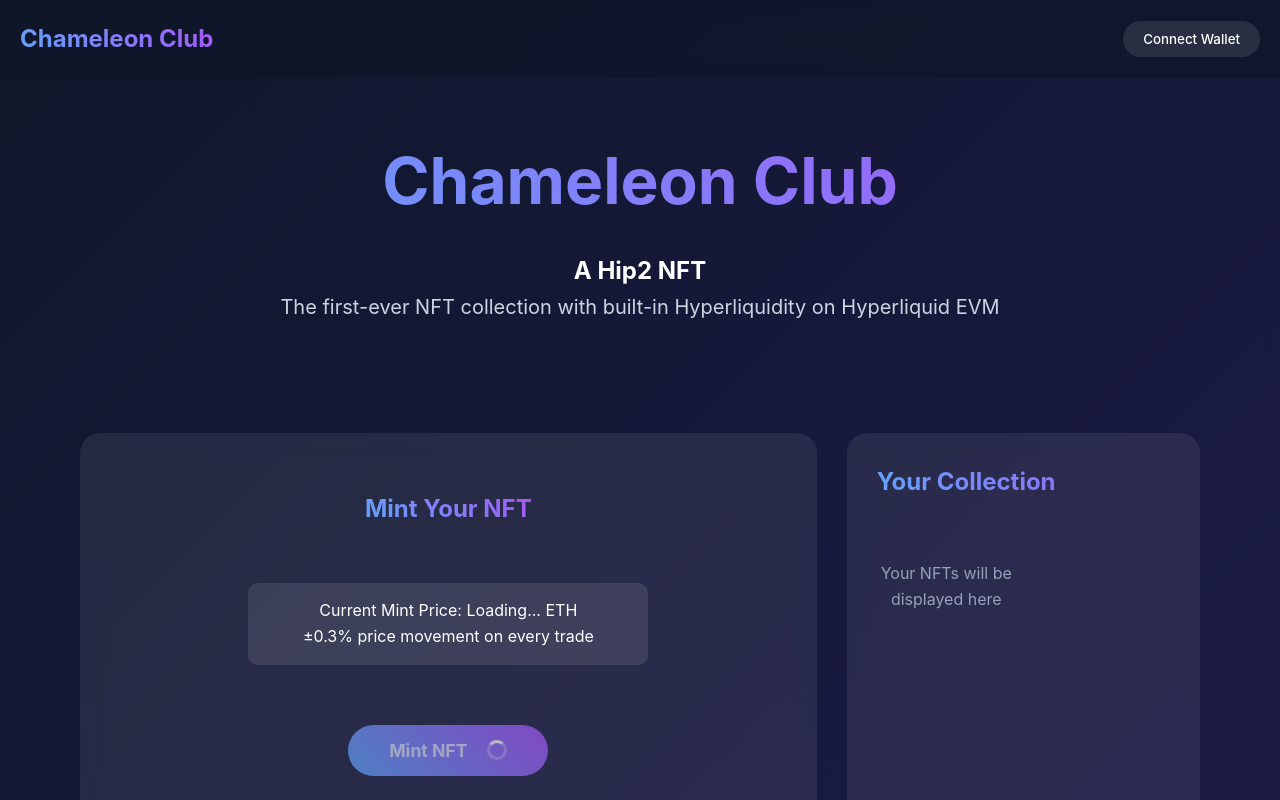
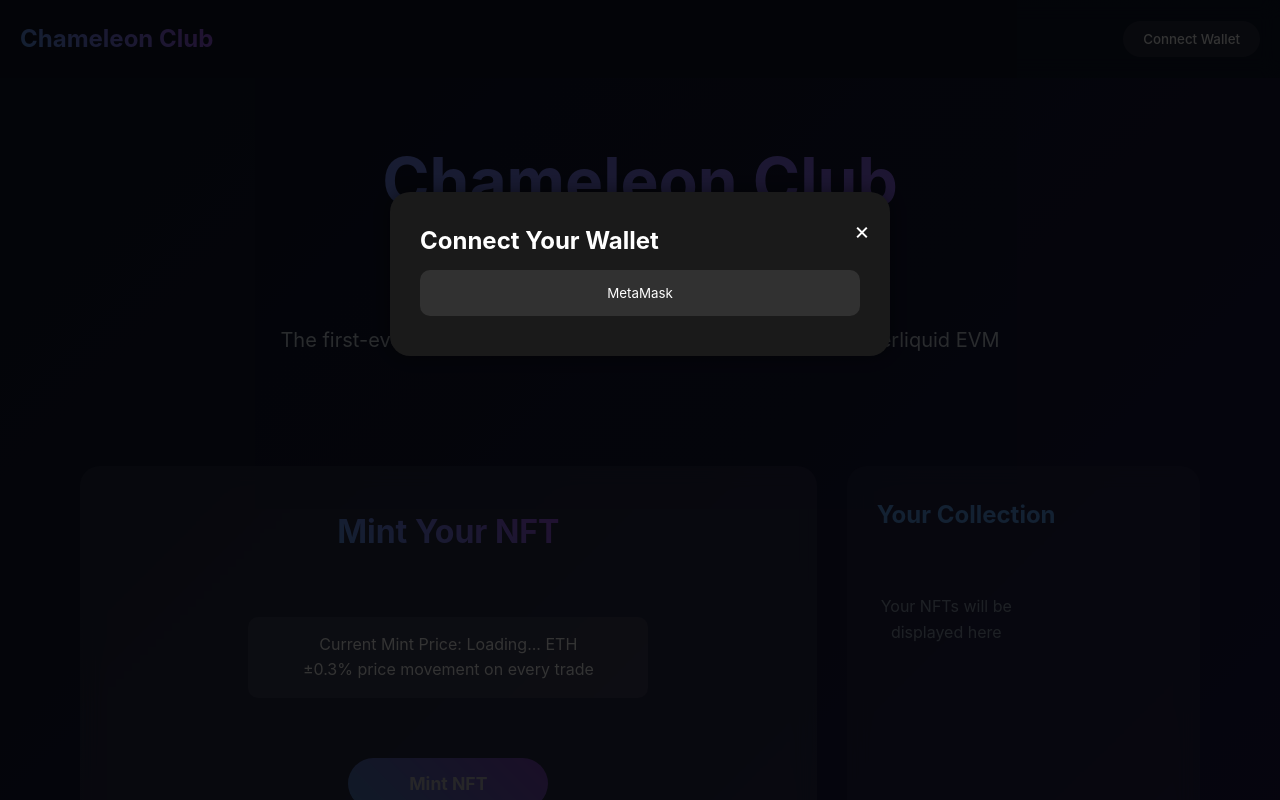
Before and after one commit to kriptoe/chameleon, a plain HTML site: page index.html in a window 1280 px wide. Both pictures are taken after a click on the button "Connect Wallet". Shown: the top 800 px of the page. Drawn offline with nearby package versions, Linux system fonts and the light colour scheme.

Commit message:
Update stylesheet.css

```diff
--- a/stylesheet.css
+++ b/stylesheet.css
@@ -1,41 +1,4 @@
-        /* Previous styles remain the same until the feature-grid */
-        .nft-grid {
-            display: grid;
-            grid-template-columns: repeat(auto-fill, minmax(120px, 1fr));
-            gap: 15px;
-            margin-top: 20px;
-        }
 
-        .owned-nft-card {
-            background: rgba(255, 255, 255, 0.05);
-            border-radius: 10px;
-            padding: 10px;
-            text-align: center;
-        }
-
-        .owned-nft-image {
-            width: 100%;
-            aspect-ratio: 1;
-            margin-bottom: 8px;
-            border-radius: 8px;
-            overflow: hidden;
-        }
-                .sell-button {
-            padding: 8px 16px;
-            background: linear-gradient(45deg, #60a5fa, #a855f7);
-            color: white;
-            border: none;
-            border-radius: 15px;
-            font-size: 0.9rem;
-            cursor: pointer;
-            transition: all 0.3s ease;
-            width: 100%;
-        }
-
-        .sell-button:hover {
-            opacity: 0.9;
-            transform: translateY(-2px);
-        }
 * {
     margin: 0;
     padding: 0;
@@ -71,10 +34,7 @@
     -webkit-background-clip: text;
     background-clip: text;
     -webkit-text-fill-color: transparent;
-            text-fill-color: transparent;
 }
-
-
 
 #connect-wallet {
     padding: 10px 20px;
@@ -112,7 +72,14 @@
     margin-bottom: 20px;
     background: linear-gradient(45deg, #60a5fa, #a855f7);
     -webkit-background-clip: text;
+    background-clip: text;
     -webkit-text-fill-color: transparent;
+}
+
+.hero h2 {
+    font-size: 2rem;
+    margin-bottom: 20px;
+    color: #94a3b8;
 }
 
 .hero p {
@@ -154,19 +121,19 @@
     padding: 40px;
 }
 
-        /* Add styles for the NFT collection display card */
 .nft-collection-card {
     grid-column: span 2;
-            background: rgba(255, 255, 255, 0.08);
-            backdrop-filter: blur(10px);
-            padding: 30px;
-            border-radius: 20px;
-            margin-bottom: 20px;
-            min-height: 400px; /* Match height with mint card */
+    min-height: 400px;
 }
 
-        .nft-collection-card h3 {
+.feature-card h3 {
     font-size: 1.5rem;
+    margin-bottom: 15px;
+    color: #60a5fa;
+}
+
+.mint-card h3 {
+    font-size: 2rem;
     margin-bottom: 20px;
     background: linear-gradient(45deg, #60a5fa, #a855f7);
     -webkit-background-clip: text;
@@ -174,12 +141,14 @@
     -webkit-text-fill-color: transparent;
 }
 
-                .mint-card h3 {
-                    font-size: 2rem;
-                    margin-bottom: 20px;
-                    background: linear-gradient(45deg, #60a5fa, #a855f7);
-                    -webkit-background-clip: text;
-                    -webkit-text-fill-color: transparent;
+.price-display {
+    background: rgba(255, 255, 255, 0.1);
+    padding: 15px;
+    border-radius: 10px;
+    margin: 20px auto;
+    text-align: center;
+    width: 100%;
+    max-width: 400px;
 }
 
 .nft-display {
@@ -201,16 +170,6 @@
     justify-content: center;
 }
 
-                .price-display {
-                    background: rgba(255, 255, 255, 0.1);
-                    padding: 15px;
-                    border-radius: 10px;
-                    margin: 20px auto;
-                    text-align: center;
-                    width: 100%;
-                    max-width: 400px;
-                }
-
 #mint-button {
     padding: 15px 40px;
     background: linear-gradient(45deg, #60a5fa, #a855f7);
@@ -224,105 +183,16 @@
     min-width: 200px;
 }
 
-                #mint-button:hover {
+#mint-button:hover:not(:disabled) {
     transform: translateY(-2px);
     box-shadow: 0 5px 15px rgba(96, 165, 250, 0.3);
 }
 
 #mint-button:disabled {
-                    opacity: 0.5;
+    opacity: 0.7;
     cursor: not-allowed;
     transform: none;
     box-shadow: none;
-                }
-
-                .feature-card h3 {
-                    font-size: 1.5rem;
-                    margin-bottom: 15px;
-                    color: #60a5fa;
-                }
-                .no-nfts-message {
-            text-align: center;
-            color: #94a3b8;
-            margin-top: 40px;
-        }
-                @media (max-width: 768px) {
-            .mint-card, .nft-collection-card {
-                grid-column: span 6;
-            }
-        }
-
-                .loading-spinner {
-            width: 20px;
-            height: 20px;
-            border: 3px solid rgba(255, 255, 255, 0.3);
-            border-radius: 50%;
-            border-top-color: white;
-            animation: spin 1s ease-in-out infinite;
-            margin-left: 10px;
-            display: none;
-        }
-
-        @keyframes spin {
-            to { transform: rotate(360deg); }
-        }
-
-        .button-content {
-            display: flex;
-            align-items: center;
-            justify-content: center;
-        }
-
-        #mint-button:disabled .loading-spinner {
-            display: inline-block;
-        }
-
-        #mint-button:disabled .button-text {
-            opacity: 0.7;
-        }
-        #connect-wallet {
-            padding: 10px 20px;
-            border: none;
-            border-radius: 20px;
-            background: rgba(255, 255, 255, 0.1);
-            color: white;
-            cursor: pointer;
-            transition: all 0.3s ease;
-            font-weight: 500;
-            pointer-events: auto; /* Ensure clicks are always registered */
-        }
-
-        #connect-wallet:hover {
-            background: rgba(255, 255, 255, 0.2);
-        }
-
-        #connect-wallet.connected {
-            background: linear-gradient(45deg, #60a5fa, #a855f7);
-        }
-
-        /* Mint Button */
-        #mint-button {
-            padding: 15px 40px;
-            background: linear-gradient(45deg, #60a5fa, #a855f7);
-            color: white;
-            border: none;
-            border-radius: 30px;
-            font-weight: bold;
-            cursor: pointer;
-            transition: all 0.3s ease;
-            font-size: 1.1rem;
-            min-width: 200px;
-            position: relative;
-            overflow: hidden;
-        }
-
-        #mint-button:not(:disabled) {
-            cursor: pointer;
-        }
-
-        #mint-button:disabled {
-            opacity: 0.7;
-            cursor: not-allowed;
 }
 
 .button-content {
@@ -333,27 +203,111 @@
 }
 
 .loading-spinner {
-            display: none; /* Hidden by default */
     width: 20px;
     height: 20px;
     border: 3px solid rgba(255, 255, 255, 0.3);
     border-radius: 50%;
     border-top-color: white;
     animation: spin 1s ease-in-out infinite;
+    display: none;
 }
 
-        /* Only show spinner when button is explicitly disabled */
-        #mint-button:disabled .loading-spinner {
+#mint-button.minting .loading-spinner {
     display: inline-block;
 }
 
-        @keyframes spin {
-            to { transform: rotate(360deg); }
+.nft-grid {
+    display: grid;
+    grid-template-columns: repeat(auto-fill, minmax(120px, 1fr));
+    gap: 15px;
+    margin-top: 20px;
 }
 
-        /* Update the mint button HTML structure */
-        .button-content .button-text {
-            display: inline-block;
+.owned-nft-card {
+    background: rgba(255, 255, 255, 0.05);
+    border-radius: 10px;
+    padding: 10px;
+    text-align: center;
+}
+
+.owned-nft-image {
+    width: 100%;
+    aspect-ratio: 1;
+    margin-bottom: 8px;
+    border-radius: 8px;
+    overflow: hidden;
+}
+
+.sell-button {
+    padding: 8px 16px;
+    background: linear-gradient(45deg, #60a5fa, #a855f7);
+    color: white;
+    border: none;
+    border-radius: 15px;
+    font-size: 0.9rem;
+    cursor: pointer;
+    transition: all 0.3s ease;
+    width: 100%;
+}
+
+.sell-button:hover {
+    opacity: 0.9;
+    transform: translateY(-2px);
+}
+
+.no-nfts-message {
+    text-align: center;
+    color: #94a3b8;
+    margin-top: 40px;
+}
+
+/* Modal Styles */
+.modal {
+    display: none;
+    position: fixed;
+    top: 0;
+    left: 0;
+    width: 100%;
+    height: 100%;
+    background: rgba(0, 0, 0, 0.8);
+    z-index: 1001;
+}
+
+.modal-content {
+    position: relative;
+    background: #1a1a1a;
+    margin: 15% auto;
+    padding: 30px;
+    width: 90%;
+    max-width: 500px;
+    border-radius: 20px;
+    box-shadow: 0 0 20px rgba(0, 0, 0, 0.5);
+}
+
+.close-button {
+    position: absolute;
+    right: 20px;
+    top: 20px;
+    font-size: 24px;
+    cursor: pointer;
+    color: #fff;
+}
+
+.wallet-option {
+    display: block;
+    width: 100%;
+    padding: 15px;
+    margin: 10px 0;
+    background: rgba(255, 255, 255, 0.1);
+    border: none;
+    border-radius: 10px;
+    color: white;
+    cursor: pointer;
+    transition: background 0.3s ease;
+}
+
+.wallet-option:hover {
+    background: rgba(255, 255, 255, 0.2);
 }
 
 /* Error and Status Messages */
@@ -364,7 +318,7 @@
     padding: 15px;
     border-radius: 10px;
     z-index: 1000;
-            display: none; /* Hidden by default */
+    display: none;
 }
 
 #error {
@@ -377,7 +331,26 @@
     color: white;
 }
 
-        /* Show messages when they have content */
 #error:not(:empty), #status:not(:empty) {
     display: block;
 }
+
+@keyframes spin {
+    to { transform: rotate(360deg); }
+}
+
+/* Responsive Design */
+@media (max-width: 768px) {
+    .hero h1 {
+        font-size: 2.5rem;
+    }
+    .hero h2 {
+        font-size: 1.5rem;
+    }
+    .feature-card, .mint-card, .nft-collection-card {
+        grid-column: span 6;
+    }
+    .modal-content {
+        margin: 30% auto;
+    }
+}
```
Lines whose indentation alone changed are shown as unchanged.
